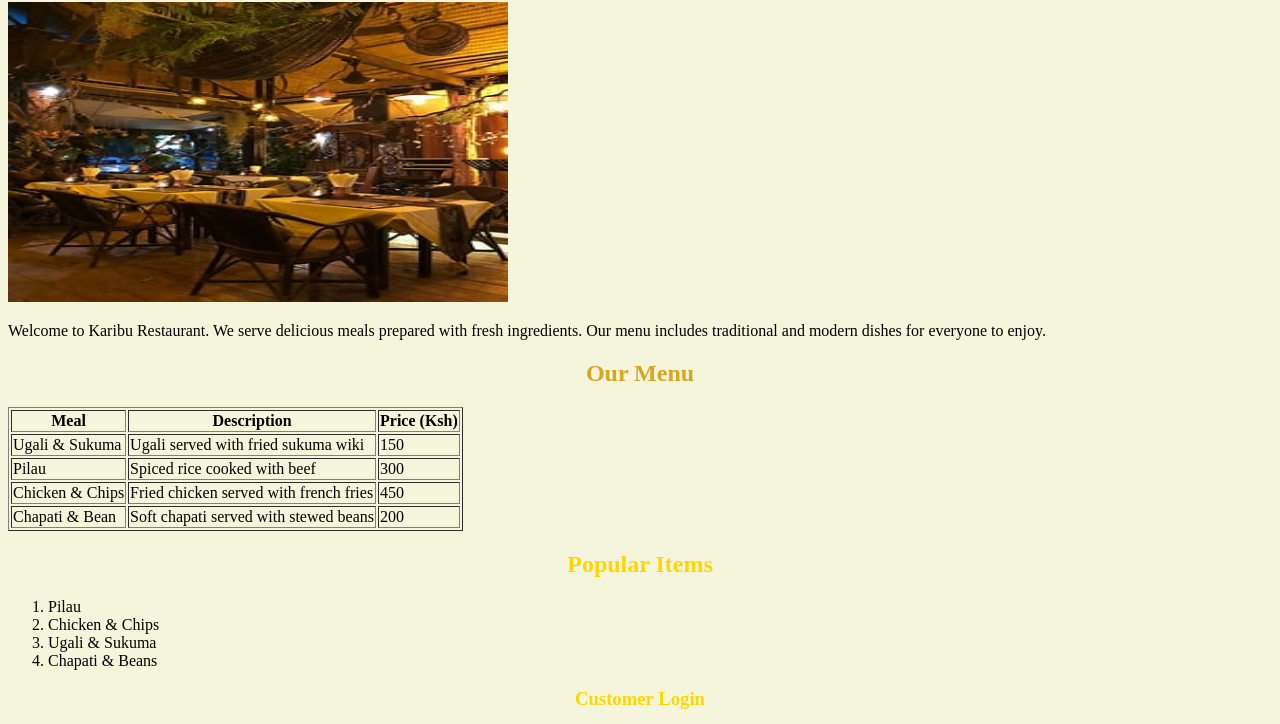
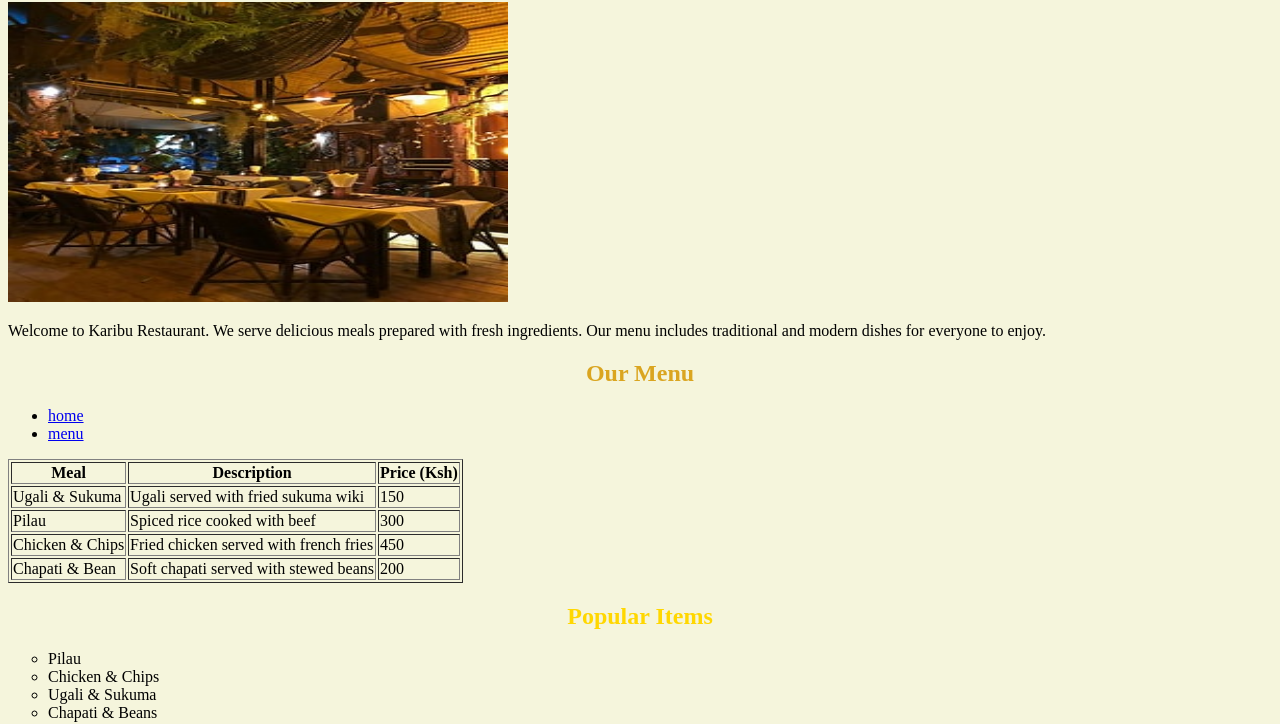
Before and after one commit to kipchirchirgodwill/restaurant-, a plain HTML site: page index.html in a window 1280 px wide. Shown: the part 78-802 px from the top of the page. Drawn offline with Linux system fonts and the light colour scheme.

Commit message:
first commit

```diff
--- a/index.html
+++ b/index.html
@@ -7,6 +7,12 @@
     <title>Restraurant</title>
     <link rel="stylesheet" href="icon.css">
 <style>
+    .populare-items{
+        list-style-type: circle;
+
+    }
+
+
 
 </style>
 </head>
@@ -17,6 +23,12 @@
 <h2 style="color: goldenrod;text-align: center;">
 Our Menu
 </h2>
+<nav>
+    <ul>
+        <li><a href="#">home</a></li>
+        <li><a href="menu.html">menu</a></li>
+    </ul>
+</nav>
 <table border="1">
     <tr>
         <th>Meal</th>
@@ -44,9 +56,9 @@ Our Menu
         <td>200</td>
     </tr>
 </table>
-<div>
+<div >
     <h2 style="color: gold; text-align: center;">Popular Items</h2>
-    <ol>
+    <ol class="populare-items">
         <li>Pilau</li>
         <li>Chicken & Chips</li>
         <li>Ugali & Sukuma</li>
```
